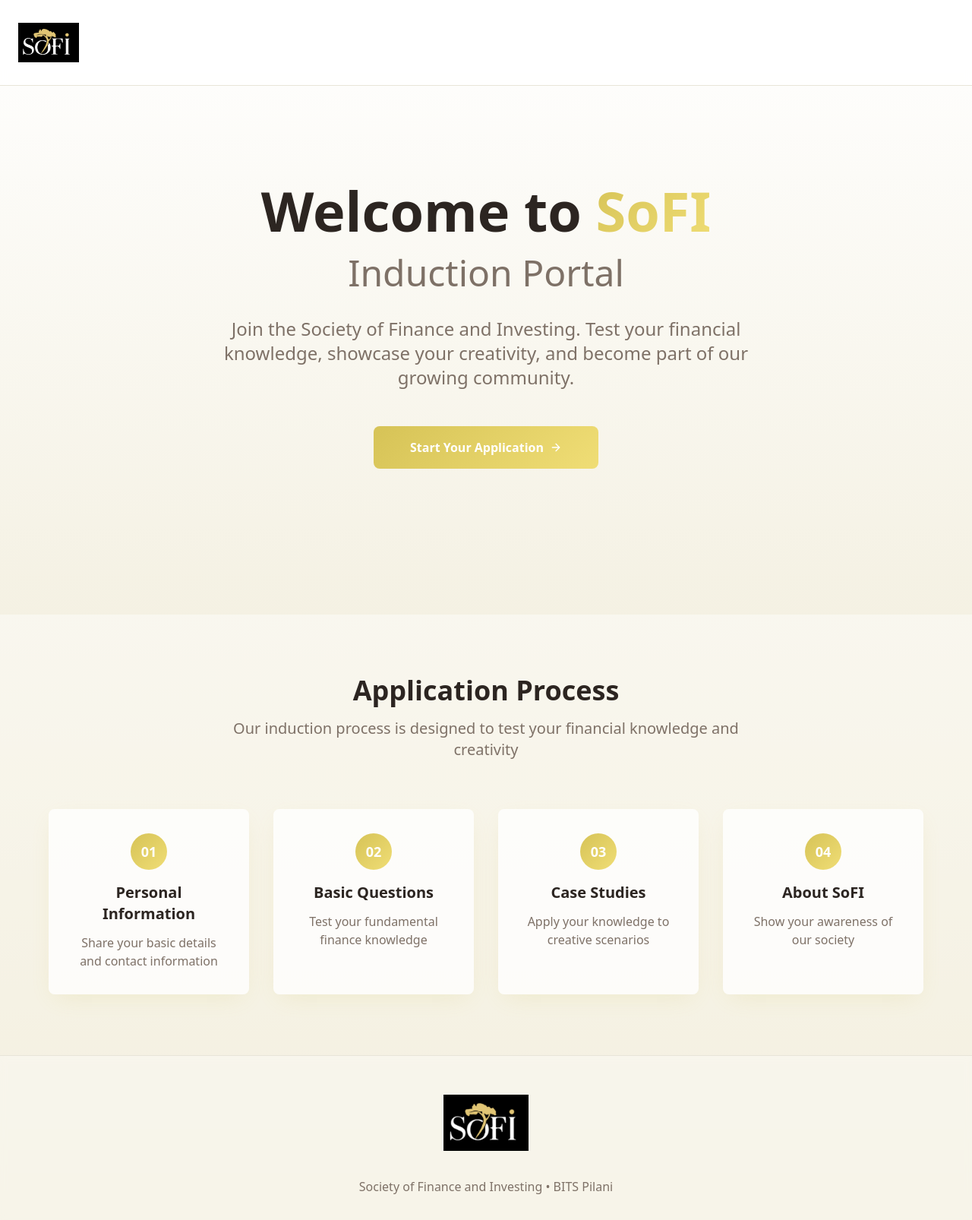
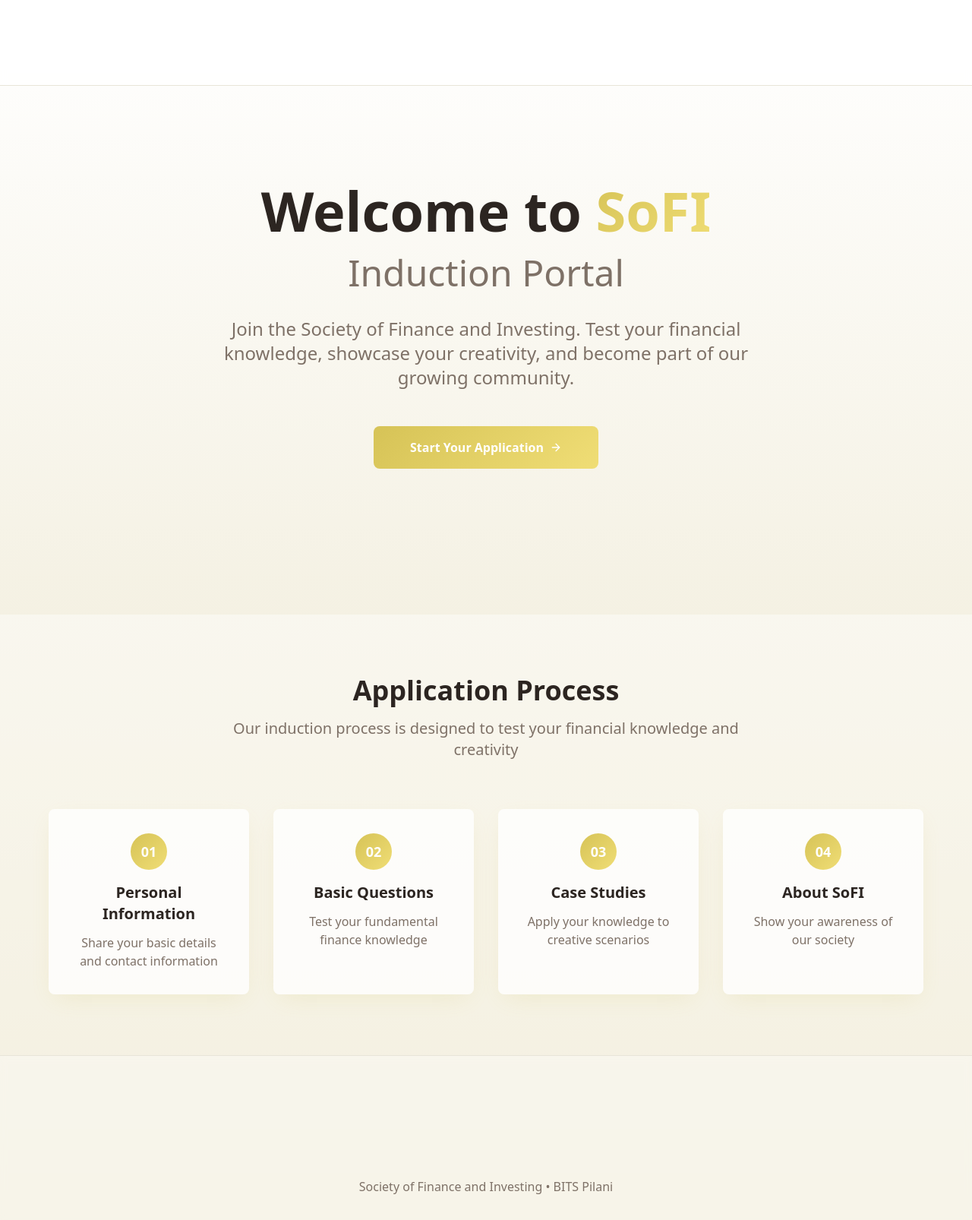
Before and after one commit to ShreyRathod2311/sofi-induction-portal, a React (Vite) app: page / in a window 1280 px wide. Shown: the whole page at 76% size. Built offline with nearby package versions, Linux system fonts and the light colour scheme.

Commit message:
modified:   src/pages/Index.tsx

```diff
--- a/src/pages/Index.tsx
+++ b/src/pages/Index.tsx
@@ -40,7 +40,7 @@ const Index = () => {
           <div className="flex justify-between items-center">
             <div className="flex items-center space-x-3">
               <div className="w-20 h-20  flex items-center justify-center">
-                <img src="SOFI_LOGO.png"/>
+                <link rel="icon" type="image/png" href="SOFI_LOGO.png" />
               </div>
               <div>
               </div>
@@ -139,7 +139,7 @@ const Index = () => {
           <div className="text-center">
             <div className="flex items-center justify-center space-x-3 mb-4">
               <div className="w-28 h-28 flex items-center justify-center">
-               <img src="SOFI_LOGO.png"  />
+               <link rel="icon" type="image/png" href="SOFI_LOGO.png" />
               </div>
             </div>
             <p className="text-muted-foreground">
```
